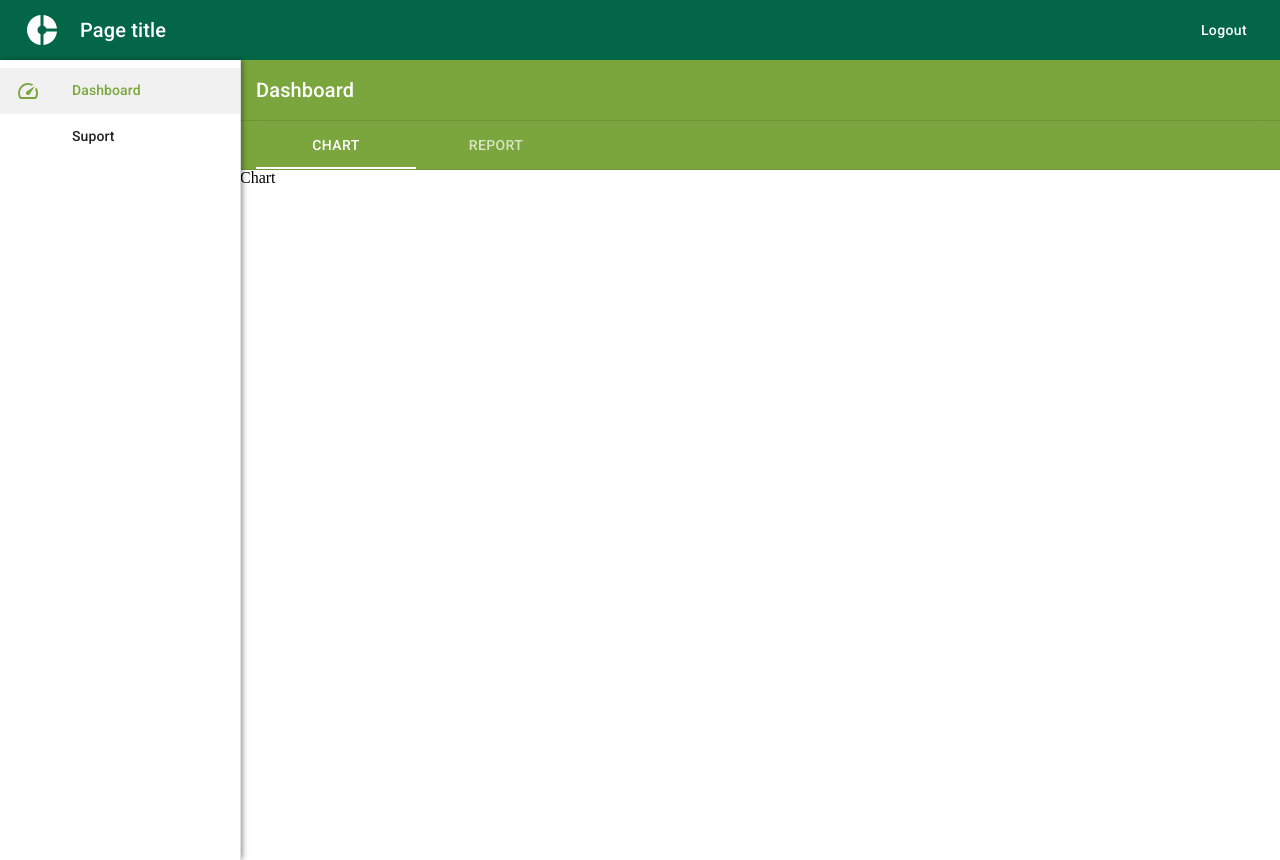
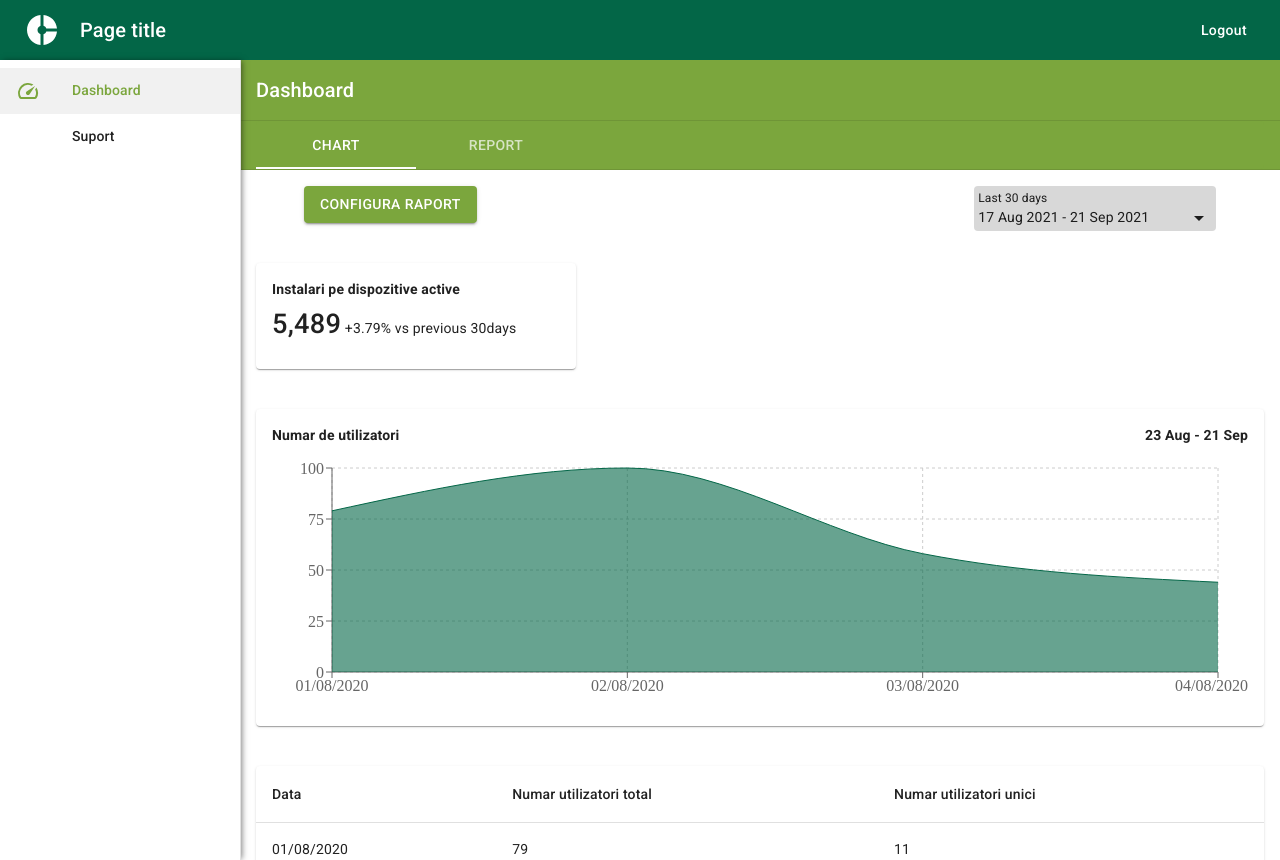
Before and after one commit to asd95/tt-adminui, a React (Create React App) app: page /dashboard/chart in a window 1280 px wide. Shown: the top 860 px of the page. Before the commit the page ends 800 px from the top, so only its background shows below. Built offline with nearby package versions, Linux system fonts and the light colour scheme; some icons are missing.

Commit message:
chart page/fixed some bugs

```diff
--- a/package.json
+++ b/package.json
@@ -15,6 +15,7 @@
     "node-sass": "^6.0.1",
     "prop-types": "^15.7.2",
     "react": "^17.0.2",
+    "react-date-range": "^1.3.0",
     "react-dom": "^17.0.2",
     "react-hook-form": "^7.12.2",
     "react-router-dom": "^5.2.0",
--- a/src/Components/AppNavbar.jsx
+++ b/src/Components/AppNavbar.jsx
@@ -13,6 +13,7 @@ const useStyles = makeStyles((theme) => ({
     flexGrow: 1,
     position: 'sticky',
     top: 0,
+    zIndex: 100
   },
   menuButton: {
     marginRight: theme.spacing(1),
--- /dev/null
+++ b/src/Components/Card.jsx
@@ -0,0 +1,44 @@
+import React from "react";
+import { makeStyles } from "@material-ui/core/styles";
+import Card from "@material-ui/core/Card";
+import CardContent from "@material-ui/core/CardContent";
+import Typography from "@material-ui/core/Typography";
+
+const useStyles = makeStyles({
+  root: {
+    maxWidth: 320,
+  },
+  title: {
+    fontWeight: "bold",
+  },
+  activeNumber: {
+      fontSize: '1.7rem',
+      fontWeight: 500
+  }
+});
+
+export default function SimpleCard() {
+  const classes = useStyles();
+
+  return (
+    <Card className={classes.root}>
+      <CardContent>
+        <Typography
+          className={classes.title}
+          gutterBottom
+          variant="body2"
+          component="h6"
+        >
+          Instalari pe dispozitive active
+        </Typography>
+
+        <Typography variant="body2" component="p">
+          <Typography className={classes.activeNumber} component="span">
+            5,489
+          </Typography>{" "}
+          +3.79% vs previous 30days
+        </Typography>
+      </CardContent>
+    </Card>
+  );
+}
--- /dev/null
+++ b/src/Components/CustomChart.jsx
@@ -0,0 +1,54 @@
+import React from "react";
+import {
+  AreaChart,
+  Area,
+  XAxis,
+  YAxis,
+  CartesianGrid,
+  Tooltip,
+  ResponsiveContainer,
+} from "recharts";
+
+const data = [
+  {
+    name: "01/08/2020",
+    uv: 79,
+  },
+  {
+    name: "02/08/2020",
+    uv: 100,
+  },
+  {
+    name: "03/08/2020",
+    uv: 58,
+  },
+  {
+    name: "04/08/2020",
+    uv: 44,
+  },
+];
+const CustomChart = () => {
+  return (
+    <ResponsiveContainer width="100%" aspect={4 / 1}>
+      <AreaChart
+        maxWidth={500}
+        height={400}
+        data={data}
+        margin={{
+          top: 10,
+          right: 30,
+          left: 0,
+          bottom: 0,
+        }}
+      >
+        <CartesianGrid strokeDasharray="3 3" />
+        <XAxis dataKey="name" />
+        <YAxis />
+        <Tooltip />
+        <Area type="monotone" dataKey="uv" stroke="#036647" fill="#036647" />
+      </AreaChart>
+    </ResponsiveContainer>
+  );
+};
+
+export default CustomChart;
--- a/src/Components/DataPicker.jsx
+++ b/src/Components/DataPicker.jsx
@@ -6,7 +6,6 @@ import {
 } from "@material-ui/pickers";
 
 const MaterialUIPickers = ({ onChange, onBlur, selected }) => {
-
   return (
     <MuiPickersUtilsProvider utils={DateFnsUtils}>
       <KeyboardDatePicker
--- /dev/null
+++ b/src/Components/Menu.jsx
@@ -0,0 +1,93 @@
+import React, { useEffect, useState } from "react";
+import { makeStyles } from "@material-ui/core/styles";
+import Card from "@material-ui/core/Card";
+import CardActionArea from "@material-ui/core/CardActionArea";
+import CardContent from "@material-ui/core/CardContent";
+import Typography from "@material-ui/core/Typography";
+import ArrowDropDownIcon from "@material-ui/icons/ArrowDropDown";
+import ArrowDropUpIcon from "@material-ui/icons/ArrowDropUp";
+import { DateRange } from "react-date-range";
+import "react-date-range/dist/styles.css";
+import "react-date-range/dist/theme/default.css";
+
+const useStyles = makeStyles({
+  root: {
+    maxWidth: 350,
+    boxShadow: "none",
+    backgroundColor: "#d8d8d8",
+    position: "relative",
+    overflow: "visible",
+  },
+  dateRange: {
+    position: "absolute",
+    right: "0",
+    zIndex: 1,
+  },
+  iconWrap: {
+    position: "absolute",
+    bottom: -2,
+    right: 5,
+  },
+  cardContent: {
+    padding: ".3em",
+    paddingRight: "5em",
+  },
+});
+
+export default function SimpleMenu() {
+  const classes = useStyles();
+  const [open, setOpen] = useState(false);
+  const [dateRange, setDateRange] = useState([
+    {
+      startDate: new Date(),
+      endDate: null,
+      key: "selection",
+    },
+  ]);
+  useEffect(() => {
+    if (dateRange[0].endDate) {
+      setOpen(false);
+      setDateRange([
+        { startDate: new Date(), endDate: null, key: "selection" },
+      ]);
+    }
+  }, [dateRange]);
+  return (
+    <Card className={classes.root}>
+      <CardActionArea onClick={() => setOpen(!open)}>
+        <CardContent className={classes.cardContent}>
+          <Typography
+            variant="body2"
+            component="p"
+            style={{ fontSize: "12px" }}
+          >
+            Last 30 days
+          </Typography>
+          <Typography
+            variant="body2"
+            component="p"
+            style={{ fontSize: "14px" }}
+          >
+            17 Aug 2021 - 21 Sep 2021
+          </Typography>
+          <div className={classes.iconWrap}>
+            {open ? <ArrowDropUpIcon /> : <ArrowDropDownIcon />}
+          </div>
+        </CardContent>
+      </CardActionArea>
+      {open ? (
+        <DateRange
+          editableDateInputs={true}
+          onChange={(item) => setDateRange([item.selection])}
+          moveRangeOnFirstSelection={false}
+          ranges={dateRange}
+          showDateDisplay={false}
+          className={classes.dateRange}
+          color="#036647"
+          rangeColors={["#036647"]}
+          retainEndDateOnFirstSelection={true}
+        />
+      ) : null}
+    </Card>
+  );
+}
--- a/src/Components/Table.jsx
+++ b/src/Components/Table.jsx
@@ -14,11 +14,10 @@ const useStyles = makeStyles({
   },
 });
 
-export default function BasicTable({ rows, tableHead }) {
+export default function BasicTable({ rows, tableHead, ...props }) {
   const classes = useStyles();
-
   return (
-    <TableContainer component={Paper} style={{ boxShadow: "none" }}>
+    <TableContainer component={Paper} {...props}>
       <Table className={classes.table} aria-label="simple table">
         <TableHead>
           <TableRow>
@@ -28,18 +27,21 @@ export default function BasicTable({ rows, tableHead }) {
           </TableRow>
         </TableHead>
         <TableBody>
-          {rows.map((row, idx) => (
-            <TableRow key={idx}>
-              <TableCell component="th" scope="row">
-                {row[0]}
-              </TableCell>
-              {row
-                .filter((item, idx) => idx > 0)
-                .map((item, idx) => (
-                  <TableCell key={item[idx]}>{item}</TableCell>
-                ))}
-            </TableRow>
-          ))}
+          {rows.map((row, idx) => {
+            const keys = Object.keys(row);
+            return (
+              <TableRow key={idx}>
+                <TableCell component="th" scope="row">
+                  {row[keys[0]]}
+                </TableCell>
+                {keys
+                  .filter((key, idx) => idx > 0)
+                  .map((key, idx) => (
+                    <TableCell key={key[idx]}>{row[key]}</TableCell>
+                  ))}
+              </TableRow>
+            );
+          })}
         </TableBody>
       </Table>
     </TableContainer>
--- a/src/Pages/Chart.jsx
+++ b/src/Pages/Chart.jsx
@@ -1,11 +1,113 @@
-import React from 'react';
+import React from "react";
+import { makeStyles, Typography, Button } from "@material-ui/core";
+import Menu from "../Components/Menu";
+import Card from "@material-ui/core/Card";
+import CardContent from "@material-ui/core/CardContent";
+import CustomChart from "../Components/CustomChart";
+import SimpleCard from '../Components/Card'
+import BasicTable from "../Components/Table";
+const useStyles = makeStyles((theme) => {
+  return {
+    root: {
+      padding: "0 1em",
+      marginTop: "1em",
+    },
+    flexContainer: {
+      display: "flex",
+      padding: "0 3rem",
+      justifyContent: "space-between",
+      alignItems: "flex-start",
+      flexWrap: "wrap",
+      marginBottom: "2em",
+    },
+    container: {
+      marginBottom: "2.5em",
+    },
+    flexChart: {
+      display: "flex",
+      justifyContent: "space-between",
+      marginBottom: ".5em",
+    },
+  };
+});
+
+const rows = [
+  {
+    date: "01/08/2020",
+    totalUser: "79",
+    uniqueUsers: "11",
+  },
+  {
+    date: "02/08/2020",
+    totalUser: "100",
+    uniqueUsers: "32",
+  },
+  {
+    date: "03/08/2020",
+    totalUser: "58",
+    uniqueUsers: "05",
+  },
+  {
+    date: "04/08/2020",
+    totalUser: "44",
+    uniqueUsers: "22",
+  },
+];
+const tableHead = [
+  "Data",
+  "Numar utilizatori total",
+  "Numar utilizatori unici",
+];
 
 const Chart = () => {
-    return (
-        <div>
-            Chart
-        </div>
-    );
-}
+  const classes = useStyles();
+  return (
+    <div className={classes.root}>
+      <div className={classes.flexContainer}>
+        <Button
+          color="secondary"
+          variant="contained"
+          size="medium"
+          style={{ color: "#fff" }}
+        >
+          Configura Raport
+        </Button>
+
+        <Menu />
+      </div>
+
+      <div className={classes.container}>
+        <SimpleCard />
+      </div>
+
+      <Card className={classes.container}>
+        <CardContent>
+          <div className={classes.flexChart}>
+            <Typography
+              gutterBottom
+              variant="body2"
+              component="h6"
+              style={{ fontWeight: "bold" }}
+            >
+              Numar de utilizatori
+            </Typography>
+            <Typography
+              gutterBottom
+              variant="body2"
+              component="h6"
+              style={{ fontWeight: "bold" }}
+            >
+              23 Aug - 21 Sep
+            </Typography>
+          </div>
+          <CustomChart />
+        </CardContent>
+      </Card>
+      <div className={classes.container}>
+        <BasicTable rows={rows} tableHead={tableHead} />
+      </div>
+    </div>
+  );
+};
 
 export default Chart;
--- a/src/Pages/Suport.jsx
+++ b/src/Pages/Suport.jsx
@@ -1,4 +1,4 @@
-import React, { useState } from "react";
+import React from "react";
 import { Typography, makeStyles } from "@material-ui/core";
 import TextField from "@material-ui/core/TextField";
 import Button from "@material-ui/core/Button";
@@ -33,27 +33,27 @@ const useStyles = makeStyles((theme) => {
 });
 
 const rows = [
-  [
-    "John Doe",
-    "20542345876542",
-    "+373 794 456969",
-    "2019 3820 2323 4477",
-    "14:45 12/12/18",
-  ],
-  [
-    "John Doe",
-    "20542345876542",
-    "+373 794 456969",
-    "2019 3820 2323 4477",
-    "14:45 12/12/18",
-  ],
-  [
-    "John Doe",
-    "20542345876542",
-    "+373 794 456969",
-    "2019 3820 2323 4477",
-    "14:45 12/12/18",
-  ],
+  {
+    name: "John Doe",
+    idnp: "20542345876542",
+    tel: "373794456969",
+    "pan card": "2019 3820 2323 4477",
+    "last transaction": "14:45 12/12/18",
+  },
+  {
+    name: "John Doe",
+    idnp: "20542345876542",
+    tel: "373794456969",
+    "pan card": "2019 3820 2323 4477",
+    "last transaction": "14:45 12/12/18",
+  },
+  {
+    name: "John Doe",
+    idnp: "20542345876542",
+    tel: "373794456969",
+    "pan card": "2019 3820 2323 4477",
+    "last transaction": "14:45 12/12/18",
+  },
 ];
 const tableHead = [
   "Nume Prenume",
@@ -64,7 +64,7 @@ const tableHead = [
 ];
 
 const schema = yup.object().shape({
-  idnp: yup.string().matches(/^[0-9]{0,14}$/, "Only and no more 14 numbers"),
+  idnp: yup.string().matches(/(^$)|^[0-9]{14}$/, "Input 14 numbers"),
   tel: yup
     .string()
     .matches(/(^$)|^((3737|3736)([0-9]){7})$/, "input valid phone number"),
@@ -123,7 +123,7 @@ const Suport = () => {
           <Controller
             control={control}
             name="date"
-            render={({ field: { onChange, onBlur, value } }) => (
+            render={({ field: { onChange, onBlur, value = null } }) => (
               <DataPicker
                 onChange={onChange}
                 onBlur={onBlur}
@@ -153,7 +153,11 @@ const Suport = () => {
             Rezultate cautare: John Doe
           </Typography>
 
-          <BasicTable rows={rows} tableHead={tableHead} />
+          <BasicTable
+            rows={rows}
+            tableHead={tableHead}
+            style={{ boxShadow: "none" }}
+          />
         </div>
       </div>
     </div>
```
Also changed, not shown: 1 other file (tests, documents, lock files or other folders).
